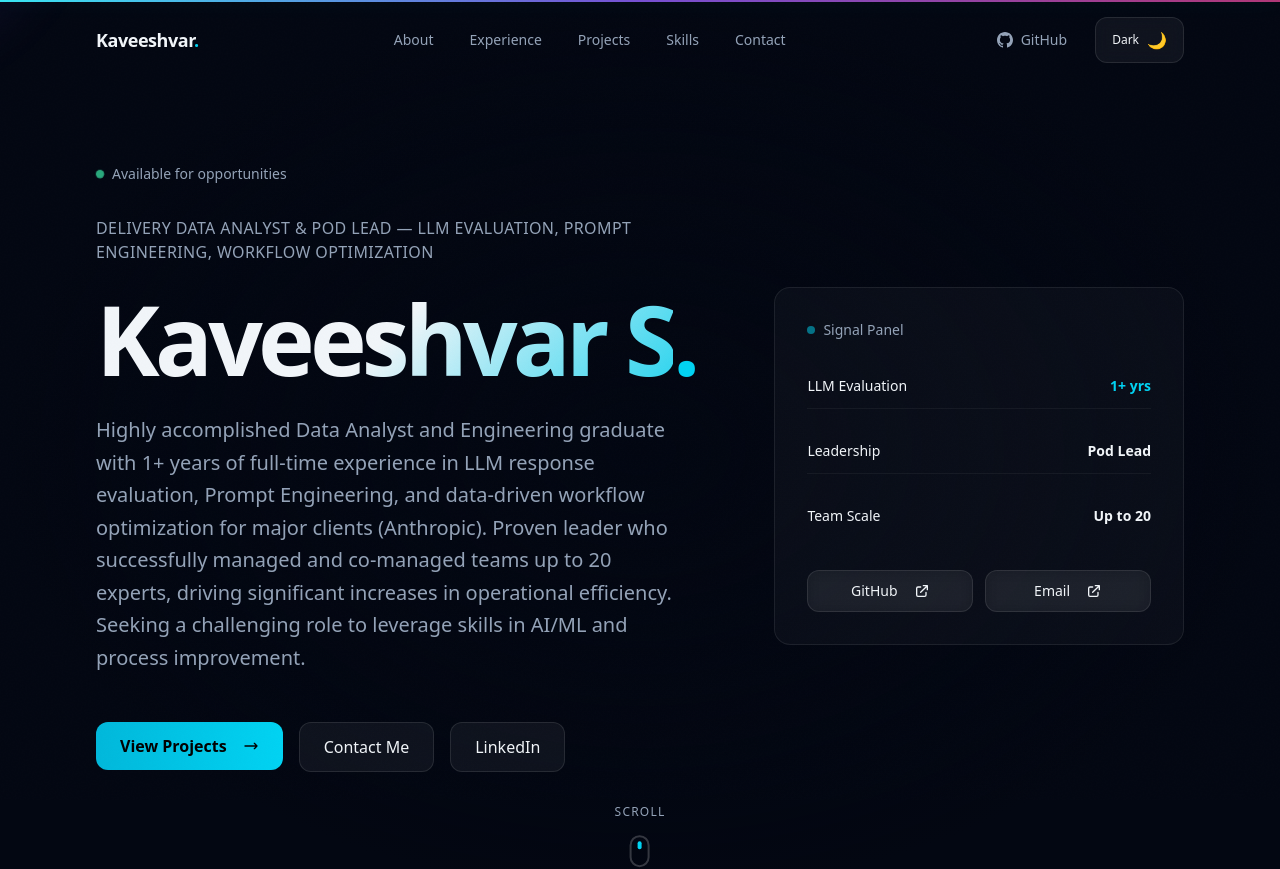
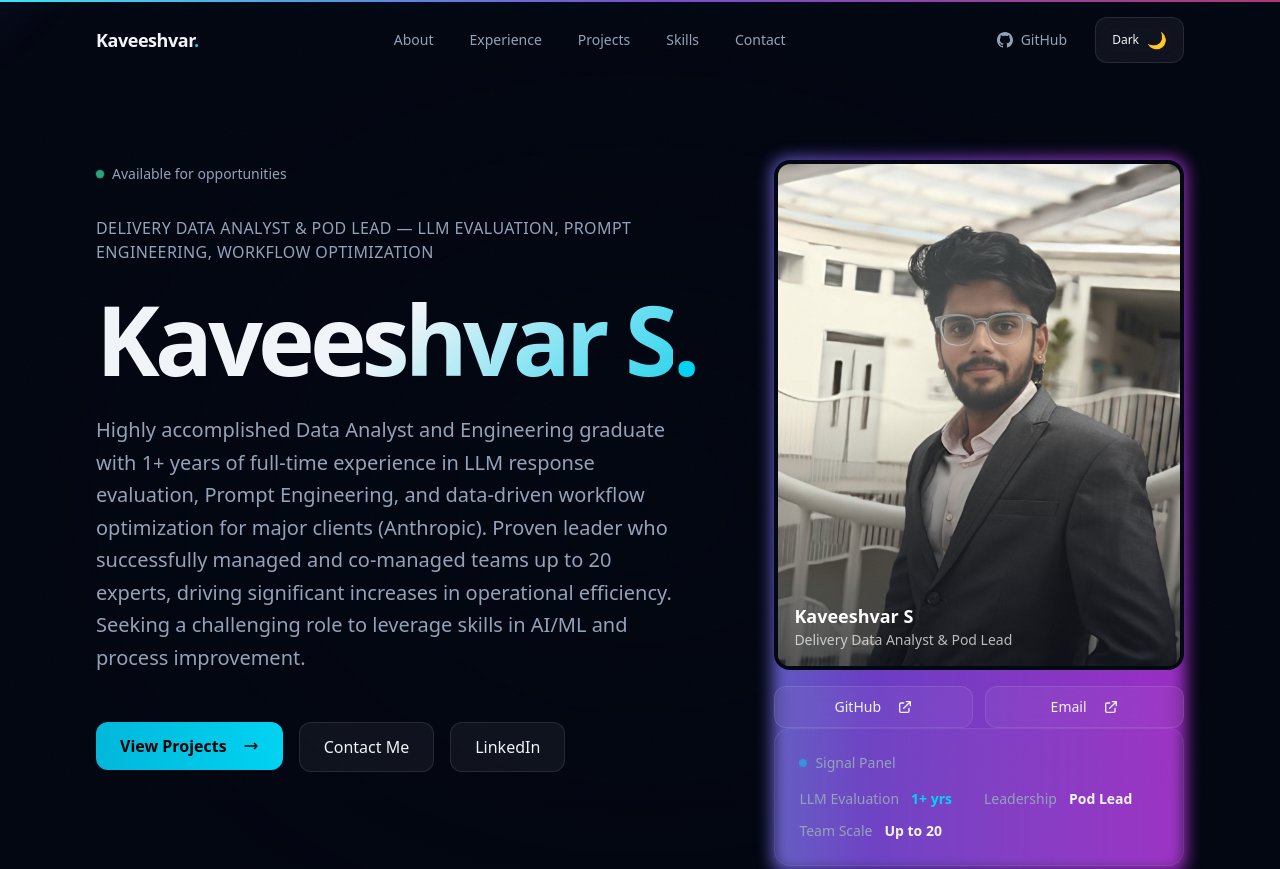
Before and after one commit to Kaveeshvar/kaveeshvar-portfolio, a Next.js app: page / in a window 1280 px wide. Shown: the top 869 px of the page. Built offline with nearby package versions, Linux system fonts and the light colour scheme.

Commit message:
Simple changes

```diff
--- a/src/components/sections/Hero.tsx
+++ b/src/components/sections/Hero.tsx
@@ -8,6 +8,7 @@ import { fadeUp, staggerSlow, scaleUp } from "@/lib/motion";
 import { Card } from "../ui/Card";
 import Magnetic from "../ui/Magnetic";
 import { useRef } from "react";
+import Image from "next/image";
 
 export default function Hero() {
   const containerRef = useRef<HTMLElement>(null);
@@ -60,17 +61,17 @@ export default function Hero() {
       <div className="noise" />
 
       <Container className="relative pt-32 pb-20 md:pt-40 md:pb-32">
-        <motion.div
-          style={{ y, opacity }}
-          className="grid gap-12 lg:grid-cols-[1.2fr_0.8fr] lg:gap-16 items-center"
-        >
-          {/* Left content */}
+        <div className="grid gap-12 lg:grid-cols-[1.2fr_0.8fr] lg:gap-16 items-start">
+          {/* Left content - with scroll animation */}
           <motion.div
+            style={{ y, opacity }}
             variants={staggerSlow}
             initial="hidden"
             animate="show"
             className="space-y-8"
           >
+
+
             {/* Status badge */}
             <motion.div variants={fadeUp} className="inline-flex items-center gap-2">
               <span className="status-dot" />
@@ -124,48 +125,72 @@ export default function Hero() {
                   <Button variant="ghost" size="lg">LinkedIn</Button>
                 </a>
               </Magnetic>
+
             </motion.div>
+
           </motion.div>
 
-          {/* Right - Signal Panel */}
+
+          {/* Right - Profile Image only (separate from scroll animation) */}
           <motion.div
             variants={scaleUp}
             initial="hidden"
             animate="show"
             className="hidden lg:block"
           >
-            <Card className="p-8" hover glow>
-              <div className="flex items-center gap-2 text-sm text-muted-foreground mb-6">
-                <motion.div
-                  className="w-2 h-2 rounded-full bg-cyan-400"
-                  animate={{ opacity: [1, 0.5, 1] }}
-                  transition={{ duration: 2, repeat: Infinity }}
-                />
-                Signal Panel
+            {/* Profile Image Card */}
+            <motion.div
+              className="relative group sticky top-32"
+              whileHover={{ scale: 1.02 }}
+              transition={{ type: "spring", stiffness: 300 }}
+            >
+              {/* Animated border gradient */}
+              <motion.div
+                className="absolute -inset-[2px] rounded-2xl bg-gradient-to-r from-cyan-400 via-violet-500 to-fuchsia-500 opacity-75 blur-sm group-hover:opacity-100 transition-opacity"
+                animate={{
+                  backgroundPosition: ["0% 50%", "100% 50%", "0% 50%"],
+                }}
+                transition={{ duration: 5, repeat: Infinity, ease: "linear" }}
+                style={{ backgroundSize: "200% 200%" }}
+              />
+
+              {/* Image container */}
+              <div className="relative overflow-hidden rounded-2xl bg-[rgb(var(--bg))] p-1">
+                <div className="relative aspect-[4/5] w-full overflow-hidden rounded-xl">
+                  <Image
+                    src="/profile.jpg"
+                    alt={profile.name}
+                    fill
+                    className="object-cover object-top transition-transform duration-700 group-hover:scale-105"
+                    priority
+                  />
+                  {/* Overlay gradient */}
+                  <div className="absolute inset-0 bg-gradient-to-t from-[rgb(var(--bg))] via-transparent to-transparent opacity-60" />
+
+                  {/* Name overlay at bottom */}
+                  <div className="absolute bottom-4 left-4 right-4">
+                    <motion.p
+                      className="text-lg font-semibold text-white"
+                      initial={{ opacity: 0, y: 10 }}
+                      animate={{ opacity: 1, y: 0 }}
+                      transition={{ delay: 0.5 }}
+                    >
+                      {profile.name}
+                    </motion.p>
+                    <motion.p
+                      className="text-sm text-white/70"
+                      initial={{ opacity: 0, y: 10 }}
+                      animate={{ opacity: 1, y: 0 }}
+                      transition={{ delay: 0.6 }}
+                    >
+                      {profile.headline.split("—")[0].trim()}
+                    </motion.p>
+                  </div>
+                </div>
               </div>
 
-              <div className="space-y-5">
-                {[
-                  { label: "LLM Evaluation", value: "1+ yrs", highlight: true },
-                  { label: "Leadership", value: "Pod Lead", highlight: false },
-                  { label: "Team Scale", value: "Up to 20", highlight: false },
-                ].map((item, i) => (
-                  <motion.div
-                    key={item.label}
-                    initial={{ opacity: 0, x: -20 }}
-                    animate={{ opacity: 1, x: 0 }}
-                    transition={{ delay: 0.8 + i * 0.1, duration: 0.5 }}
-                    className="flex items-center justify-between py-3 border-b border-white/5 last:border-0"
-                  >
-                    <span className="text-sm">{item.label}</span>
-                    <span className={`text-sm font-semibold ${item.highlight ? 'text-cyan-400 glow-text' : ''}`}>
-                      {item.value}
-                    </span>
-                  </motion.div>
-                ))}
-              </div>
-
-              <div className="mt-8 grid grid-cols-2 gap-3">
+              {/* Quick Links below image */}
+              <div className="mt-4 grid grid-cols-2 gap-3">
                 <Magnetic strength={10}>
                   <a href={profile.contact.github} target="_blank" rel="noreferrer" className="block">
                     <Button variant="ghost" className="w-full justify-center">
@@ -185,11 +210,47 @@ export default function Hero() {
                       </svg>
                     </Button>
                   </a>
+
                 </Magnetic>
+
               </div>
-            </Card>
+                          {/* Signal Panel Card - Now on the left */}
+            <motion.div variants={fadeUp}>
+              <Card className="p-6 inline-block" hover glow>
+                <div className="flex items-center gap-2 text-sm text-muted-foreground mb-4">
+                  <motion.div
+                    className="w-2 h-2 rounded-full bg-cyan-400"
+                    animate={{ opacity: [1, 0.5, 1] }}
+                    transition={{ duration: 2, repeat: Infinity }}
+                  />
+                  Signal Panel
+                </div>
+
+                <div className="flex flex-wrap gap-x-8 gap-y-3">
+                  {[
+                    { label: "LLM Evaluation", value: "1+ yrs", highlight: true },
+                    { label: "Leadership", value: "Pod Lead", highlight: false },
+                    { label: "Team Scale", value: "Up to 20", highlight: false },
+                  ].map((item) => (
+                    <div
+                      key={item.label}
+                      className="flex items-center gap-3"
+                    >
+                      <span className="text-sm text-muted-foreground">{item.label}</span>
+                      <span className={`text-sm font-semibold ${item.highlight ? 'text-cyan-400 glow-text' : ''}`}>
+                        {item.value}
+                      </span>
+                    </div>
+                  ))}
+                </div>
+              </Card>
+            </motion.div>
+            </motion.div>
+
           </motion.div>
-        </motion.div>
+
+        </div>
+
 
         {/* Scroll indicator */}
         <motion.div
```
Also changed, not shown: public/profile.jpg (added).
